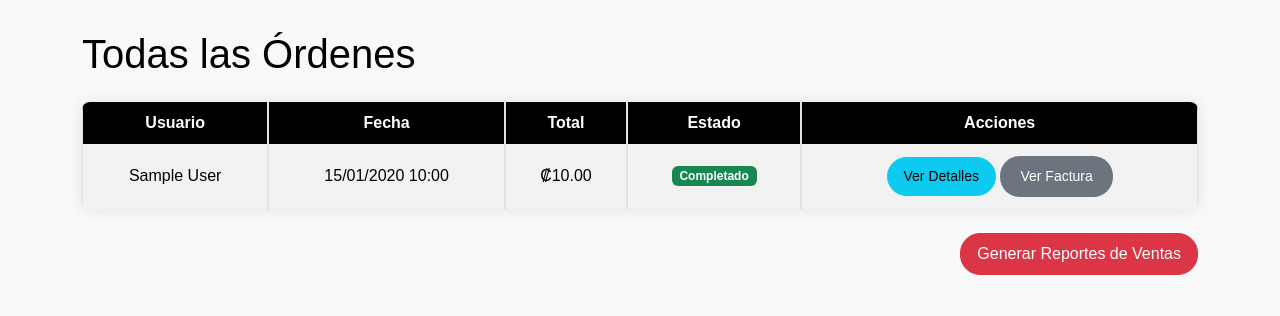
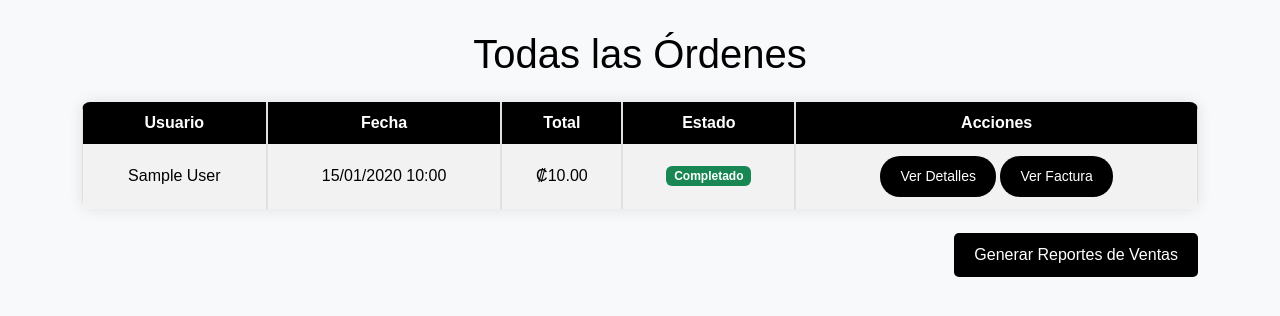
Before and after one commit to JefryM27/web_project, a PHP site: page /pages/orders.php in a window 1280 px wide. Shown: the part 149-465 px from the top of the page. Run offline with PHP 8.4, Linux system fonts and the light colour scheme; the visitor is signed in with stand-in values (Sample User, id 1); tables that the repository leaves empty hold one stand-in row (values such as "Sample post").

Commit message:
Add some details

```diff
--- a/app/pages/bill.php
+++ b/app/pages/bill.php
@@ -146,6 +146,11 @@ if (isset($_GET['order_id'])) {
         </div>
     </div>
 
+    <!-- Botón para regresar al dashboard -->
+    <div class="d-flex justify-content-end mt-4">
+        <a href="dashboard.php" class="btn btn-dashboard">Volver al Dashboard</a>
+    </div>
+
     <script src="https://cdn.jsdelivr.net/npm/@popperjs/core@2.11.6/dist/umd/popper.min.js"></script>
     <script src="https://cdn.jsdelivr.net/npm/bootstrap@5.3.2/dist/js/bootstrap.min.js"></script>
 </body>
--- a/app/pages/dashboard.php
+++ b/app/pages/dashboard.php
@@ -126,10 +126,10 @@ foreach ($subcategorias as $categoria => $subs) {
                 <div class="modal-footer">
                     <form id="cart-form" action="process_payment.php" method="post">
                         <input type="hidden" name="cart_data" id="cart-data">
-                        <button type="submit" class="btn btn-success" id="confirm-purchase">Continuar con la
+                        <button type="submit" class="custom-confirm-btn" id="confirm-purchase">Continuar con la
                             compra</button>
                     </form>
-                    <button type="button" class="btn btn-danger" id="clear-cart">Vaciar carrito</button>
+                    <button type="button" class="custom-clear-btn" id="clear-cart">Vaciar carrito</button>
                 </div>
             </div>
         </div>
--- a/app/pages/orders.php
+++ b/app/pages/orders.php
@@ -91,7 +91,7 @@ $conn->close();
                                 </td>
                                 <td>
                                     <a href="order_details.php?order_id=<?php echo $order['id']; ?>"
-                                        class="btn btn-info btn-sm">Ver Detalles</a>
+                                        class="btn btn-secondary btn-sm">Ver Detalles</a>
                                     <a href="bill.php?order_id=<?php echo $order['id']; ?>" class="btn btn-secondary btn-sm">Ver
                                         Factura</a>
                                 </td>
@@ -104,10 +104,11 @@ $conn->close();
             <p class="no-orders">No hay pedidos disponibles.</p>
         <?php endif; ?>
         <div class="d-flex justify-content-end mt-4">
-            <a href="<?php echo $user_id == 1 ? 'generate_report.php' : 'dashboard.php'; ?>" class="btn btn-danger">
-                <?php echo $user_id == 1 ? 'Generar Reportes de Ventas' : 'Volver al dashboard'; ?>
-            </a>
-        </div>
+    <a href="<?php echo $user_id == 1 ? 'generate_report.php' : 'dashboard.php'; ?>" class="btn custom-dashboard-btn">
+        <?php echo $user_id == 1 ? 'Generar Reportes de Ventas' : 'Volver al dashboard'; ?>
+    </a>
+</div>
+
     </div>
 
     <script src="https://cdn.jsdelivr.net/npm/@popperjs/core@2.11.6/dist/umd/popper.min.js"></script>
--- a/app/public/css/ordersStyle.css
+++ b/app/public/css/ordersStyle.css
@@ -6,7 +6,17 @@ body {
 
 h1 {
     color: #000;
-    margin-bottom: 20px;
+    text-align: center;
+}
+
+.order-details {
+    text-align: center; /* Centra el texto horizontalmente */
+    margin: 0 auto; /* Asegura que el contenedor esté centrado si tiene un ancho fijo */
+    max-width: 300px; /* Opcional: define un ancho máximo para el contenedor */
+}
+
+.order-details p {
+    margin-bottom: 10px; /* Añade un margen inferior entre los párrafos */
 }
 
 .table-responsive {
@@ -67,12 +77,12 @@ h1 {
 }
 
 .btn-secondary {
-    background-color: #6c757d;
+    background-color: #858e85;
     border: none;
 }
 
 .btn-secondary:hover {
-    background-color: #5a6268;
+    background-color: #00FF00;
 }
 
 .no-items {
@@ -94,14 +104,16 @@ h1 {
 }
 
 .btn-secondary {
-    background-color: #6c757d;
+    background-color: #000000;
+    color: #ffffff;
     border: none;
     border-radius: 20px;
     padding: 10px 20px;
 }
 
 .btn-secondary:hover {
-    background-color: #5a6268;
+    background-color: #00FF00;
+    color: #000;
 }
 
 .confirm-button {
@@ -122,3 +134,19 @@ h1 {
 .paypal-button-container {
     margin-top: 20px;
 }
+
+.custom-dashboard-btn {
+    background-color: #000000;
+    color: #ffffff;
+    border: none;
+    padding: 10px 20px;
+    border-radius: 5px;
+    text-align: center;
+    text-decoration: none;
+    font-size: 16px;
+}
+
+.custom-dashboard-btn:hover {
+    background-color: #00FF00;
+    color: #000000;
+}
--- a/app/public/shared/headerProfile.html
+++ b/app/public/shared/headerProfile.html
@@ -12,7 +12,7 @@
     <div class="profile-title">Mi Perfil</div>
 
     <div class="header-right">
-        <a href="../../pages/dashboard.php" class="menu-button-link">
+        <a href="../../../../web_project/app/pages/dashboard.php" class="menu-button-link">
             <button type="button" class="menu-button">Menu Principal</button>
         </a>
     </div>
```
Also changed, not shown: app/public/css/bill.css (+13 -0 lines), app/public/css/dashboardStyle.css (+37 -3 lines), app/public/css/profileStyle.css (+4 -4 lines).
